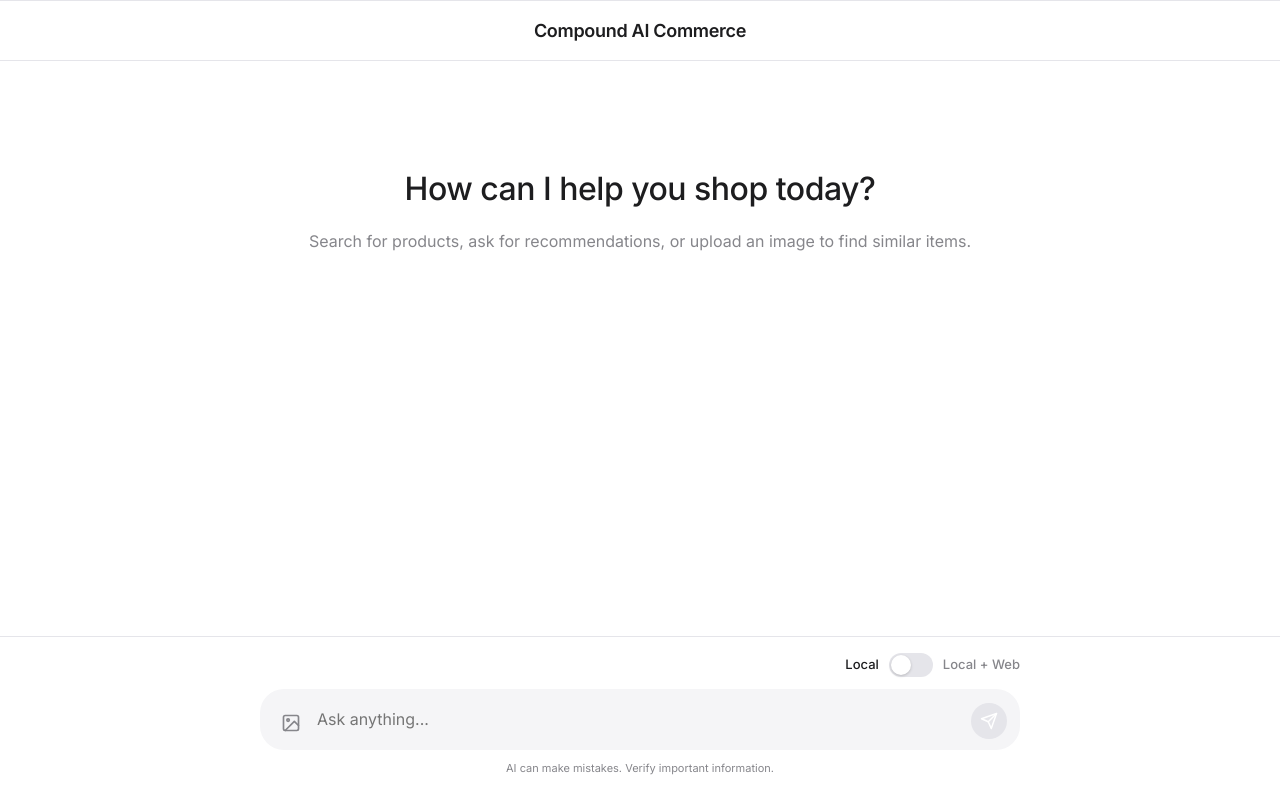
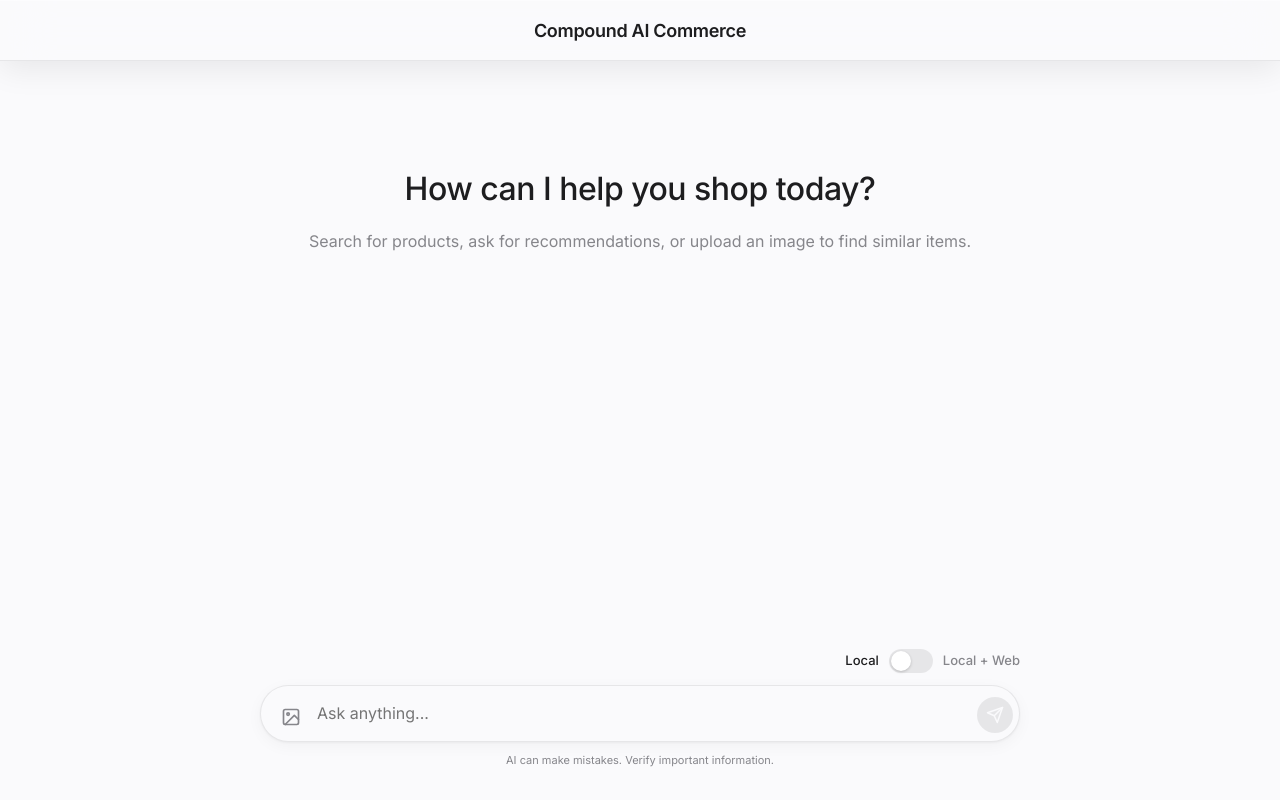
Before and after one commit to calebxu777/Web_Agent, a Next.js app in the folder frontend/: page / in a window 1280 px wide. Built offline with nearby package versions, Linux system fonts and the light colour scheme.

Commit message:
new-style

```diff
--- a/frontend/src/app/globals.css
+++ b/frontend/src/app/globals.css
@@ -1,25 +1,37 @@
 @import url('https://fonts.googleapis.com/css2?family=Inter:wght@300;400;500;600&display=swap');
 
 :root {
-  --background: #ffffff;
+  /* Apple-inspired Light Theme Core */
+  --background: #fafafc;  /* Slightly warmer off-white instead of pure white */
   --foreground: #1d1d1f;
 
-  --border-light: #e5e5ea;
-  --border-hover: #d1d1d6;
+  /* Borders and UI */
+  --border-light: rgba(0, 0, 0, 0.08);
+  --border-hover: rgba(0, 0, 0, 0.15);
 
-  --bubble-user-bg: #f5f5f7;
+  /* Chat Bubbles */
+  --bubble-user-bg: #e5e5ea; /* Classic iMessage gray */
   --bubble-user-fg: #1d1d1f;
 
   --bubble-bot-bg: #ffffff;
   --bubble-bot-fg: #1d1d1f;
+  --bubble-bot-shadow: 0 4px 24px rgba(0,0,0,0.04);
 
+  /* Accents */
   --primary-accent: #0071e3;
   --primary-hover: #0077ed;
+  --primary-glow: rgba(0, 113, 227, 0.3);
 
+  /* Text */
   --muted-text: #86868b;
-  --glass-bg: rgba(255, 255, 255, 0.85);
 
-  --status-pipeline-bg: #f5f5f7;
+  /* Glass and Surfaces */
+  --glass-bg: rgba(250, 250, 252, 0.72);
+  --glass-border: rgba(255, 255, 255, 0.4);
+  --glass-shadow: 0 8px 32px rgba(0, 0, 0, 0.08);
+
+  /* Pipeline */
+  --status-pipeline-bg: rgba(255, 255, 255, 0.8);
   --status-pipeline-fg: #1d1d1f;
 }
 
@@ -46,14 +58,46 @@ body {
 
 .glass-panel {
   background: var(--glass-bg);
-  backdrop-filter: blur(20px);
-  -webkit-backdrop-filter: blur(20px);
-  border-top: 1px solid var(--border-light);
+  backdrop-filter: blur(24px) saturate(150%);
+  -webkit-backdrop-filter: blur(24px) saturate(150%);
+  border-top: 1px solid var(--glass-border);
+  box-shadow: var(--glass-shadow);
 }
 
-@keyframes fadeIn {
-  from { opacity: 0; transform: translateY(10px); }
+.floating-pill {
+  background: var(--background);
+  border: 1px solid var(--border-light);
+  border-radius: 9999px;
+  box-shadow: 0 4px 16px rgba(0, 0, 0, 0.04), 0 1px 3px rgba(0, 0, 0, 0.05);
+  transition: all 0.3s cubic-bezier(0.25, 1, 0.5, 1);
+}
+
+.floating-pill:focus-within {
+  border-color: rgba(0, 113, 227, 0.4);
+  box-shadow: 0 0 0 4px var(--primary-glow), 0 8px 24px rgba(0, 0, 0, 0.08);
+}
+
+@keyframes fadeInScale {
+  from { opacity: 0; transform: scale(0.98) translateY(8px); }
+  to { opacity: 1; transform: scale(1) translateY(0); }
+}
+
+@keyframes slideUpFade {
+  from { opacity: 0; transform: translateY(16px); }
   to { opacity: 1; transform: translateY(0); }
+}
+
+@keyframes shine {
+  0% { transform: translateX(-100%); }
+  100% { transform: translateX(200%); }
+}
+
+.animate-slide-up {
+  animation: slideUpFade 0.5s cubic-bezier(0.16, 1, 0.3, 1) forwards;
+}
+
+.animate-fade-in-scale {
+  animation: fadeInScale 0.4s cubic-bezier(0.16, 1, 0.3, 1) forwards;
 }
 
 @keyframes pulse {
--- a/frontend/src/app/page.js
+++ b/frontend/src/app/page.js
@@ -121,17 +121,28 @@ export default function Home() {
       <ChatWindow messages={messages} isTyping={isTyping} />
       {pipelineStage && <StatusPipeline stage={pipelineStage} message={pipelineMsg} />}
       <div
-        className="glass-panel"
-        style={{ position: "sticky", bottom: 0, padding: "16px 0 24px", zIndex: 10 }}
+        style={{
+          position: "sticky",
+          bottom: 0,
+          padding: "24px 0 32px",
+          background: "linear-gradient(to top, var(--background) 50%, transparent)",
+          zIndex: 10,
+          display: "flex",
+          flexDirection: "column",
+          alignItems: "center",
+          pointerEvents: "none"
+        }}
       >
-        <div style={{ maxWidth: "800px", margin: "0 auto", padding: "0 20px 12px", display: "flex", justifyContent: "flex-end" }}>
+        <div style={{ width: "100%", maxWidth: "800px", padding: "0 20px", display: "flex", justifyContent: "flex-end", marginBottom: "12px", pointerEvents: "auto" }}>
           <SearchToggle
             webSearchEnabled={webSearchEnabled}
             onToggle={() => setWebSearchEnabled((prev) => !prev)}
             disabled={isTyping}
           />
         </div>
-        <ChatInput onSend={sendMessage} disabled={isTyping} />
+        <div style={{ width: "100%", pointerEvents: "auto" }} className="animate-slide-up">
+          <ChatInput onSend={sendMessage} disabled={isTyping} />
+        </div>
       </div>
     </main>
   );
--- a/frontend/src/components/ChatInput.jsx
+++ b/frontend/src/components/ChatInput.jsx
@@ -75,18 +75,13 @@ export default function ChatInput({ onSend, disabled }) {
       )}
 
       <form
+        className="floating-pill"
         onSubmit={handleSubmit}
         style={{
           display: "flex",
           alignItems: "flex-end",
-          backgroundColor: "var(--bubble-user-bg)",
-          borderRadius: "24px",
-          padding: "8px 12px",
-          border: "1px solid transparent",
-          transition: "border 0.2s",
+          padding: "6px 6px 6px 12px",
         }}
-        onFocus={(e) => (e.currentTarget.style.border = "1px solid var(--border-hover)")}
-        onBlur={(e) => (e.currentTarget.style.border = "1px solid transparent")}
       >
         <button
           type="button"
--- a/frontend/src/components/MessageBubble.jsx
+++ b/frontend/src/components/MessageBubble.jsx
@@ -50,16 +50,18 @@ export default function MessageBubble({ message }) {
       }}
     >
       <div
-        className="animate-fade-in"
+        className="animate-fade-in-scale"
         style={{
-          backgroundColor: isUser ? "var(--bubble-user-bg)" : "var(--bubble-bot-bg)",
+          background: isUser ? "var(--bubble-user-bg)" : "var(--bubble-bot-bg)",
           color: isUser ? "var(--bubble-user-fg)" : "var(--bubble-bot-fg)",
-          padding: isUser ? "12px 20px" : "0px 0px",
-          borderRadius: isUser ? "20px 20px 4px 20px" : "16px",
+          padding: isUser ? "10px 18px" : "12px 16px",
+          borderRadius: isUser ? "20px 20px 4px 20px" : "4px 20px 20px 20px",
+          boxShadow: isUser ? "none" : "var(--bubble-bot-shadow)",
+          border: isUser ? "none" : "1px solid var(--border-light)",
           maxWidth: "85%",
           fontSize: "15.5px",
-          letterSpacing: "-0.1px",
-          lineHeight: 1.6,
+          letterSpacing: "-0.2px",
+          lineHeight: 1.5,
         }}
       >
         {!isUser && (
--- a/frontend/src/components/ProductCard.jsx
+++ b/frontend/src/components/ProductCard.jsx
@@ -68,37 +68,41 @@ export default function ProductCard({ product }) {
       className="animate-fade-in"
       style={{
         display: "flex",
-        gap: "14px",
-        padding: "14px",
+        gap: "16px",
+        padding: "16px",
         borderRadius: "16px",
         border: "1px solid var(--border-light)",
-        backgroundColor: "#fff",
-        transition: "border-color 0.2s, box-shadow 0.2s",
+        backgroundColor: "#ffffff",
+        transition: "all 0.3s cubic-bezier(0.25, 1.0, 0.5, 1.0)",
         cursor: url ? "pointer" : "default",
-        maxWidth: "440px",
+        maxWidth: "400px",
         width: "100%",
+        boxShadow: "0 2px 8px rgba(0, 0, 0, 0.02)",
       }}
       onMouseEnter={(e) => {
         e.currentTarget.style.borderColor = "var(--border-hover)";
-        e.currentTarget.style.boxShadow = "0 4px 12px rgba(0,0,0,0.06)";
+        e.currentTarget.style.boxShadow = "0 8px 24px rgba(0, 0, 0, 0.08)";
+        e.currentTarget.style.transform = "translateY(-2px) scale(1.01)";
       }}
       onMouseLeave={(e) => {
         e.currentTarget.style.borderColor = "var(--border-light)";
-        e.currentTarget.style.boxShadow = "none";
+        e.currentTarget.style.boxShadow = "0 2px 8px rgba(0, 0, 0, 0.02)";
+        e.currentTarget.style.transform = "translateY(0) scale(1)";
       }}
     >
       {/* Product Image */}
       <div
         style={{
-          width: "88px",
-          height: "88px",
-          minWidth: "88px",
+          width: "96px",
+          height: "96px",
+          minWidth: "96px",
           borderRadius: "12px",
           overflow: "hidden",
           backgroundColor: "var(--bubble-user-bg)",
           display: "flex",
           alignItems: "center",
           justifyContent: "center",
+          boxShadow: "inset 0 0 0 1px rgba(0, 0, 0, 0.04)",
         }}
       >
         {image ? (
@@ -109,7 +113,10 @@ export default function ProductCard({ product }) {
               width: "100%",
               height: "100%",
               objectFit: "cover",
+              transition: "transform 0.5s cubic-bezier(0.25, 1.0, 0.5, 1.0)",
             }}
+            onMouseEnter={(e) => (e.currentTarget.style.transform = "scale(1.08)")}
+            onMouseLeave={(e) => (e.currentTarget.style.transform = "scale(1)")}
             onError={(e) => {
               e.target.style.display = "none";
               e.target.parentNode.innerHTML = `
--- a/frontend/src/components/StatusPipeline.jsx
+++ b/frontend/src/components/StatusPipeline.jsx
@@ -13,34 +13,48 @@ export default function StatusPipeline({ stage, message }) {
       }}
     >
       <div
-        className="animate-fade-in"
+        className="animate-fade-in floating-pill"
         style={{
+          position: "relative",
           display: "inline-flex",
           alignItems: "center",
-          padding: "6px 12px",
-          backgroundColor: "var(--status-pipeline-bg)",
-          border: "1px solid var(--border-light)",
-          borderRadius: "20px",
-          boxShadow: "0 2px 5px rgba(0,0,0,0.02)",
+          padding: "8px 16px",
+          overflow: "hidden",
         }}
       >
         <div
+          style={{
+            position: "absolute",
+            top: 0,
+            left: 0,
+            right: 0,
+            bottom: 0,
+            background: "linear-gradient(90deg, transparent, rgba(0, 113, 227, 0.08), transparent)",
+            backgroundSize: "200% 100%",
+            animation: "shine 2s infinite linear",
+            zIndex: 0,
+          }}
+        />
+        <div
           className="animate-pulse-slow"
           style={{
-            width: "12px",
-            height: "12px",
+            width: "14px",
+            height: "14px",
             borderRadius: "50%",
-            background: "linear-gradient(135deg, #0071e3, #33a1ff)",
-            marginRight: "12px",
-            boxShadow: "0 0 8px rgba(0,113,227,0.4)",
+            background: "linear-gradient(135deg, #0071e3, #66b2ff)",
+            marginRight: "10px",
+            boxShadow: "0 0 12px rgba(0, 113, 227, 0.5)",
+            zIndex: 1,
           }}
         />
         <span
           style={{
-            fontSize: "13px",
+            fontSize: "13.5px",
             fontWeight: 500,
             color: "var(--foreground)",
             letterSpacing: "-0.2px",
+            zIndex: 1,
+            textShadow: "0 1px 2px rgba(255,255,255,0.8)",
           }}
         >
           {message}
```
Also changed, not shown: 1 other file (tests, documents, lock files or other folders).
